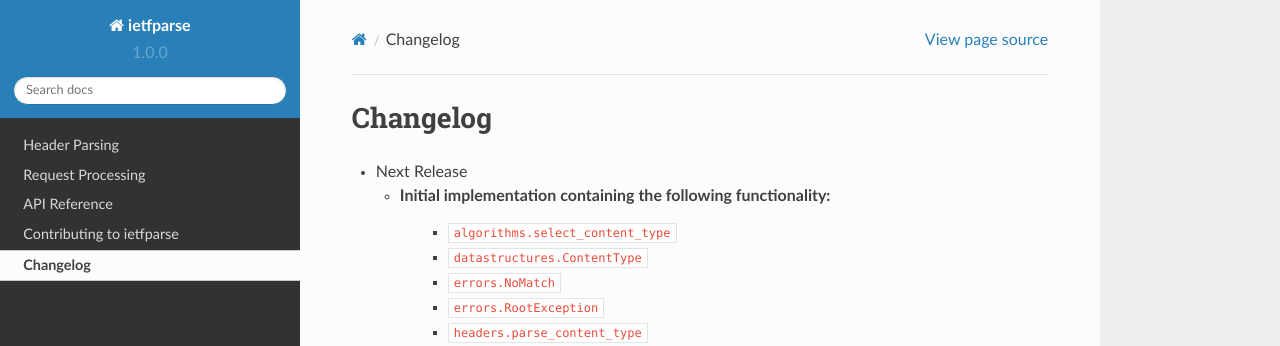
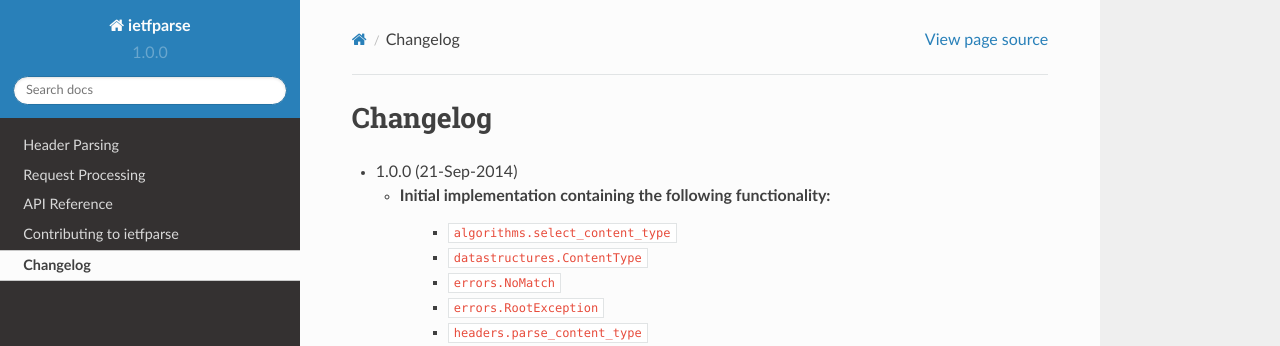
Before and after one commit to dave-shawley/ietfparse, a Sphinx documentation site: the page built from docs/changelog.rst, in a window 1280 px wide. Shown: the top 346 px of the page. Built offline with Sphinx 7.4.7 and the Read the Docs theme 2.0.0, drawn with Linux system fonts in a browser that asks for light colours.

Commit message:
changelog: Set release version number.
This should have been done in the last PR...

```diff
--- a/docs/changelog.rst
+++ b/docs/changelog.rst
@@ -1,7 +1,7 @@
 Changelog
 ---------
 
-* Next Release
+* 1.0.0 (21-Sep-2014)
 
   - Initial implementation containing the following functionality:
       - ``algorithms.select_content_type``
```
